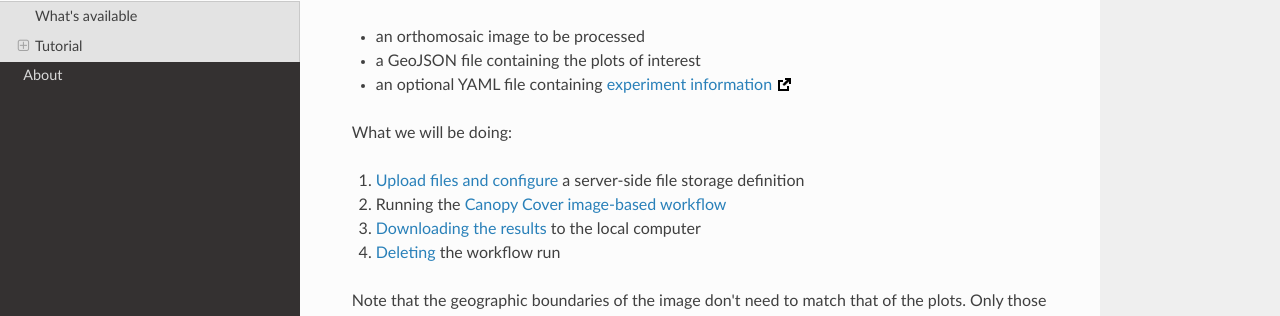
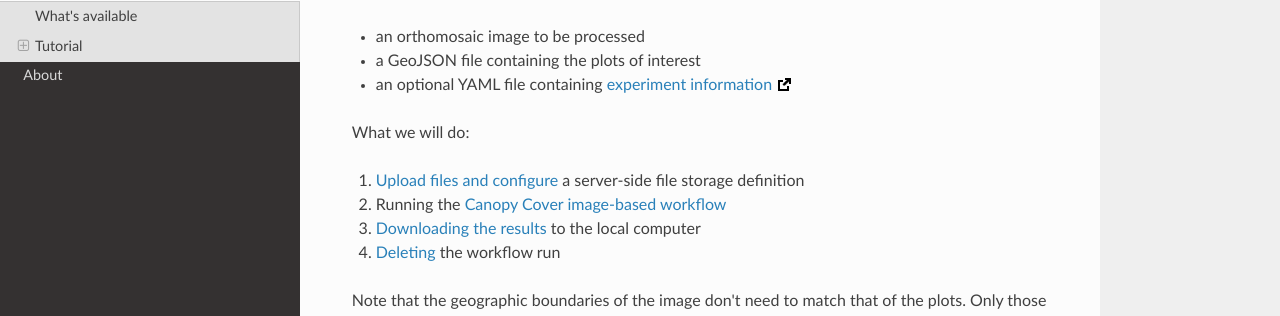
Before and after one commit to AgPipeline/Atlana, an MkDocs documentation site: the page built from docs/index.md, in a window 1280 px wide and 900 px high, scrolled down 520 px. Shown: the part 135-451 px from the top of the window. Built offline with MkDocs 1.6.1, drawn with Linux system fonts in a browser that asks for light colours; nearby versions of some CDN libraries.

Commit message:
Update docs/index.md
Co-authored-by: David LeBauer <dlebauer@arizona.edu>

```diff
--- a/docs/index.md
+++ b/docs/index.md
@@ -24,7 +24,7 @@ Required inputs (or see [sample data](#sample-data):
 - a GeoJSON file containing the plots of interest
 - an optional YAML file containing [experiment information](https://osf.io/xdkcy/wiki/Configuration%20YAML/) [![external link](img/external_link.png)](https://osf.io/xdkcy/wiki/Configuration%20YAML/)
 
-What we will  be doing:
+What we will do:
 
 1. [Upload files and configure](#uploading-and-configuring-files) a server-side file storage definition
 2. Running the [Canopy Cover image-based workflow](#running-a-workflow)
```
